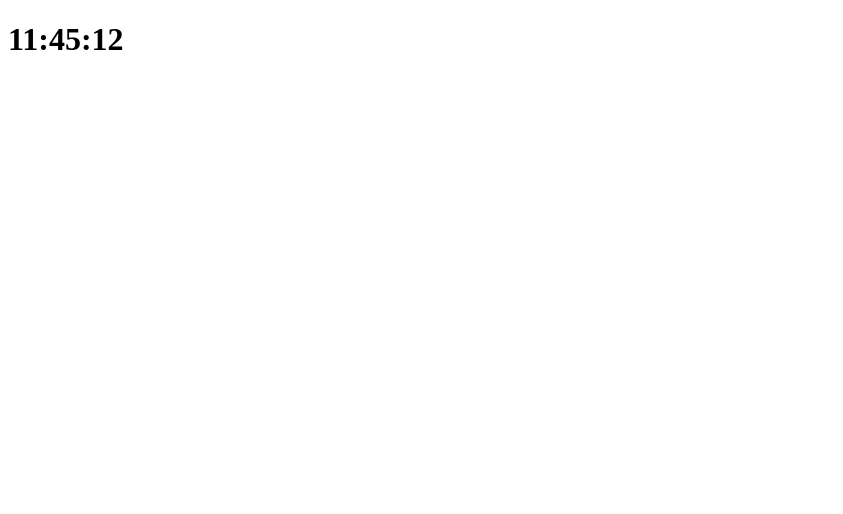
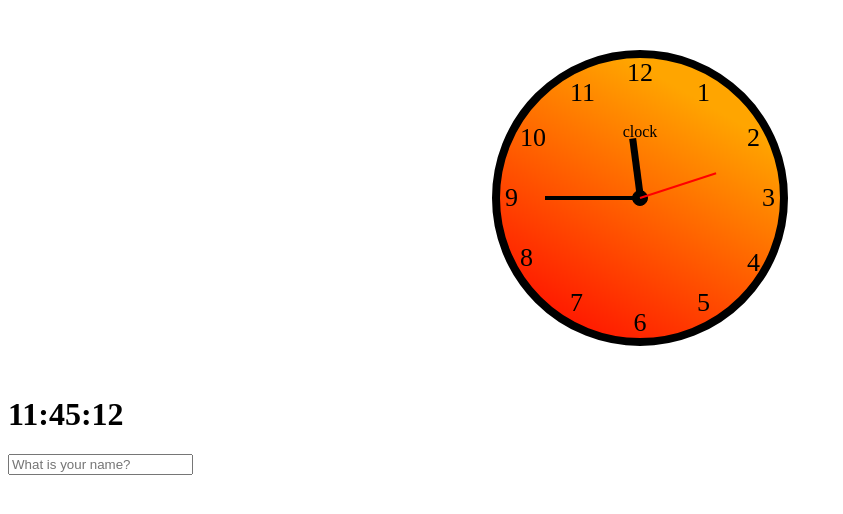
Before and after one commit to shinhonggyu/Todolist_javascript, a plain HTML site: page index.html in a window 1280 px wide. Shown: the whole page, without its empty margins (0-843 px from the left). Drawn offline with Linux system fonts and the light colour scheme.

Commit message:
JS.Clock Image

```diff
--- a/clock.js
+++ b/clock.js
@@ -1,3 +1,36 @@
+window.addEventListener("load", function () {
+  clockRun();
+});
+
+function clockRun() {
+  var d = new Date();
+
+  var s = d.getSeconds();
+  var s_angle = s * 6; // 1초가 6도
+  var s_angle_value = "rotate(" + s_angle + "deg)";
+  document.getElementById("second").style.transform = s_angle_value;
+
+  var m = d.getMinutes();
+  var m_angle = m * 6; // 1초가 6도
+  var m_angle_value = "rotate(" + m_angle + "deg)";
+  document.getElementById("minute").style.transform = m_angle_value;
+
+  var h = d.getHours();
+
+  if (h < 12) {
+    var h = h;
+  } else {
+    var h = h - 12;
+  }
+
+  var h_angle = h * 30 + (30 / 60) * m;
+  var h_angle_value = "rotate(" + h_angle + "deg)";
+  document.getElementById("hour").style.transform = h_angle_value;
+
+  setTimeout(clockRun, 1000);
+}
+
+// Nomad
 const clockContainer = document.querySelector(".js-clock");
 const clockTitle = clockContainer.querySelector("h1");
 
--- a/index.html
+++ b/index.html
@@ -7,9 +7,35 @@
     <link rel="stylesheet" href="style.css" />
   </head>
   <body>
+    <div class="container">
+      <div id="brand">clock</div>
+      <div class="number" id="number1">1</div>
+      <div class="number" id="number2">2</div>
+      <div class="number" id="number3">3</div>
+      <div class="number" id="number4">4</div>
+      <div class="number" id="number5">5</div>
+      <div class="number" id="number6">6</div>
+      <div class="number" id="number7">7</div>
+      <div class="number" id="number8">8</div>
+      <div class="number" id="number9">9</div>
+      <div class="number" id="number10">10</div>
+      <div class="number" id="number11">11</div>
+      <div class="number" id="number12">12</div>
+
+      <div id="center"></div>
+      <div id="hour"></div>
+      <div id="minute"></div>
+      <div id="second"></div>
+    </div>
+
+    <!-- Nomad -->
     <div class="js-clock">
       <h1>00:00</h1>
     </div>
+    <form class="js-form">
+      <input type="text" placeholder="What is your name?" />
+    </form>
     <script src="clock.js"></script>
+    <script src="gretting.js"></script>
   </body>
 </html>
--- a/style.css
+++ b/style.css
@@ -0,0 +1,153 @@
+.container {
+  width: 280px;
+  height: 280px;
+
+  border: 8px solid black;
+  border-radius: 50%;
+
+  margin: 50px auto;
+  position: relative;
+
+  background-image: linear-gradient(30deg, red, orange 80%);
+}
+
+.number {
+  position: absolute;
+  z-index: 1;
+  font-size: 26px;
+  color: black;
+}
+
+#number12 {
+  right: 0;
+  left: 0;
+  top: 0;
+  text-align: center;
+}
+
+#number6 {
+  right: 0;
+  left: 0;
+  bottom: 0;
+  text-align: center;
+}
+
+#number3 {
+  top: 0;
+  bottom: 0;
+  display: flex;
+  flex-direction: row;
+  align-items: center;
+  right: 5px;
+}
+
+#number9 {
+  top: 0;
+  bottom: 0;
+  display: flex;
+  flex-direction: row;
+  align-items: center;
+  left: 5px;
+}
+
+#number1 {
+  top: calc(140px - 120px);
+  right: calc(140px - 70px);
+}
+
+#number11 {
+  top: calc(140px - 120px);
+  left: calc(140px - 70px);
+}
+
+#number2 {
+  top: calc(140px - 75px);
+  right: calc(140px - 120px);
+}
+
+#number10 {
+  top: calc(140px - 75px);
+  left: calc(140px - 120px);
+}
+
+#number4 {
+  bottom: calc(140px - 80px);
+  right: calc(140px - 120px);
+}
+
+#number8 {
+  bottom: calc(140px - 75px);
+  left: calc(140px - 120px);
+}
+
+#number5 {
+  bottom: calc(140px - 120px);
+  right: calc(140px - 70px);
+}
+
+#number7 {
+  bottom: calc(140px - 120px);
+  left: calc(140px - 70px);
+}
+
+#center {
+  position: absolute;
+  border: 1px solid black;
+  width: 14px;
+  height: 14px;
+  top: 0;
+  bottom: 0;
+  left: 0;
+  right: 0;
+  background-color: black;
+  margin: auto;
+  border-radius: 50%;
+  z-index: 999%;
+}
+
+#second {
+  position: absolute;
+  height: 80px;
+  width: 2px;
+  background-color: red;
+  left: 0;
+  right: 0;
+  margin: auto;
+  bottom: 140px;
+  transform: rotate(0deg);
+  transform-origin: center 100%;
+}
+
+#minute {
+  position: absolute;
+  height: 95px;
+  width: 4px;
+  background-color: black;
+  left: 0;
+  right: 0;
+  margin: auto;
+  bottom: 140px;
+  transform: rotate(0deg);
+  transform-origin: center 100%;
+}
+
+#hour {
+  position: absolute;
+  height: 60px;
+  width: 7px;
+  background-color: black;
+  left: 0;
+  right: 0;
+  margin: auto;
+  bottom: 140px;
+  transform: rotate(0deg);
+  transform-origin: center 100%;
+}
+
+#brand {
+  position: absolute;
+  left: 0;
+  right: 0;
+  text-align: center;
+  margin-top: 65px;
+}
```
Also changed, not shown: gretting.js (added).
